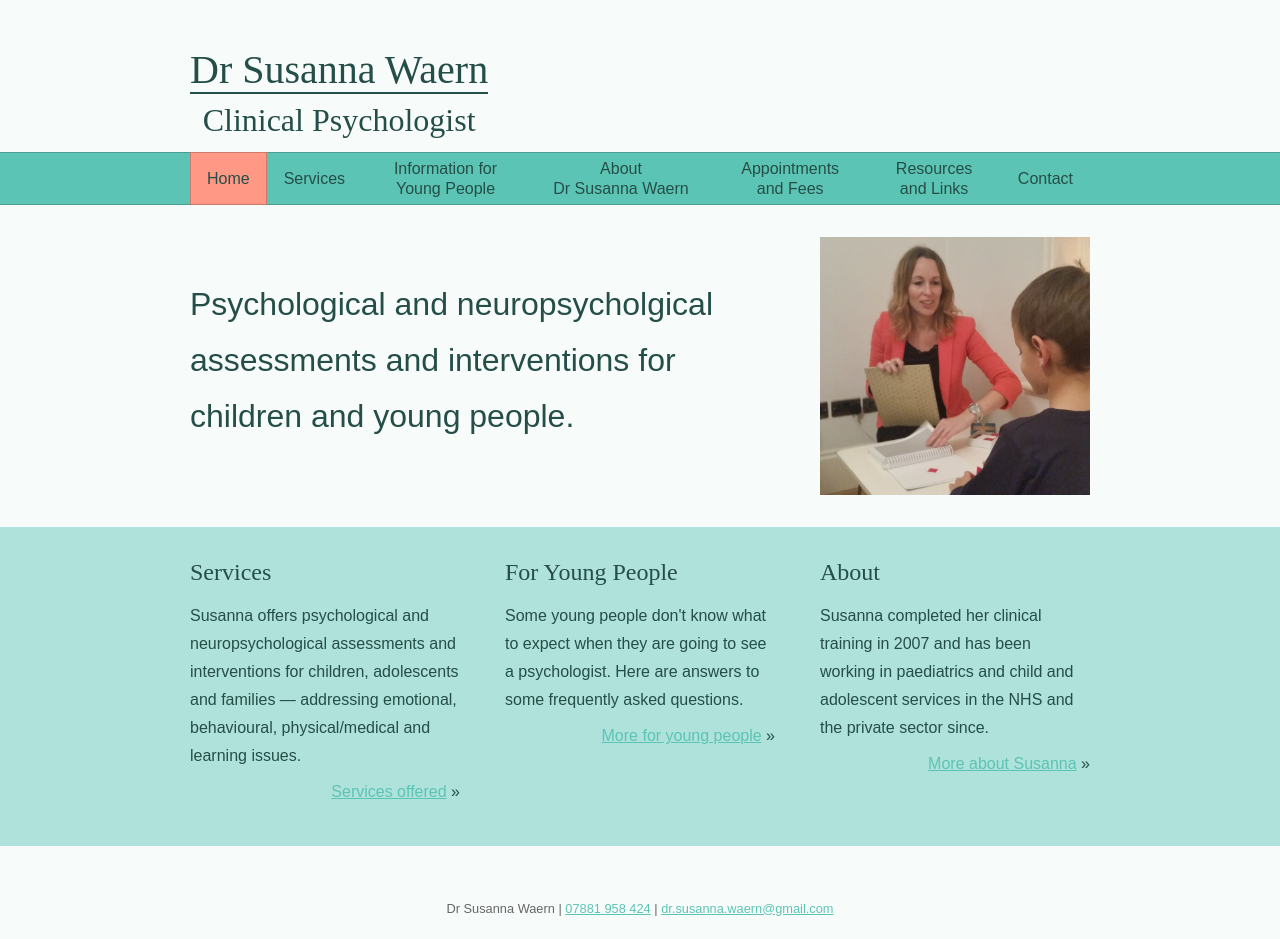
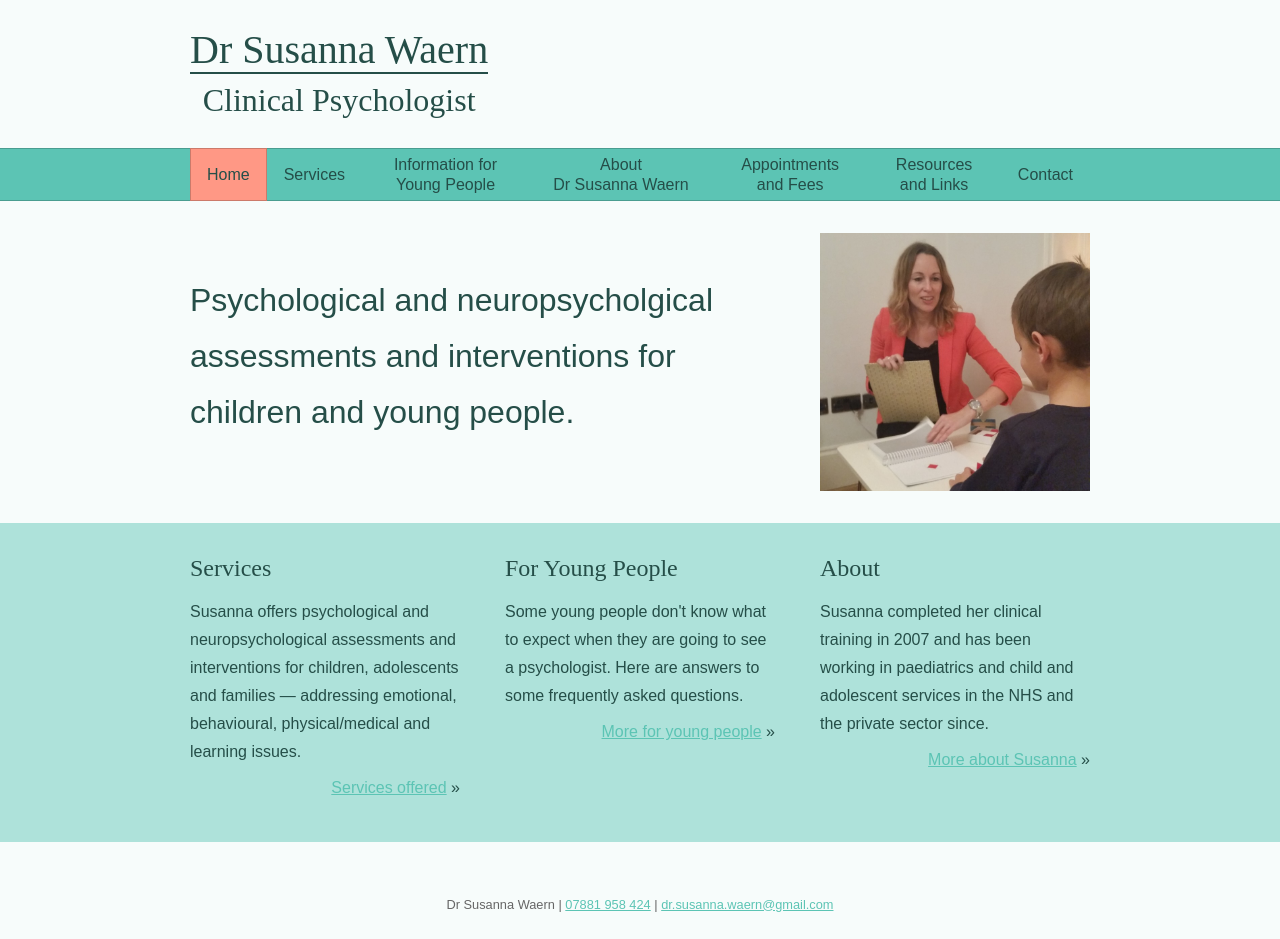
Before and after one commit to drsusannawaern/drsusannawaern.github.io, a Jekyll site: the page built from index.html, in a window 1280 px wide. Built offline with Jekyll 4.4.1, drawn with Linux system fonts in a browser that asks for light colours; some web fonts are replaced.

Commit message:
Tweak logo position.

```diff
--- a/_sass/site_header.scss
+++ b/_sass/site_header.scss
@@ -6,11 +6,12 @@
 
 .site-header .logo {
   float: left;
+  margin-bottom: 1em;
 
   h1 {
     font-size: 2.5em;
     font-family: "Droid Serif";
-    margin: 0.5em 0 0.25em 0;
+    margin: 0 0 0.25em 0;
     line-height: 0.9;
     padding-bottom: 0.1em;
     border-bottom: 0.05em solid $body-font-color;
```
